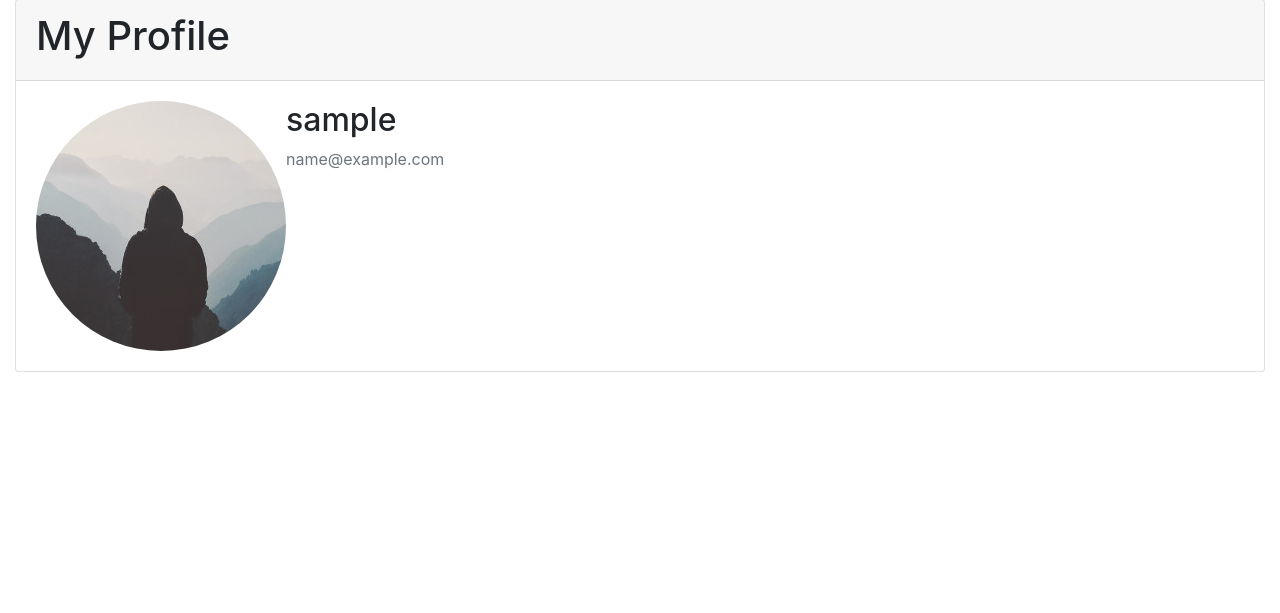
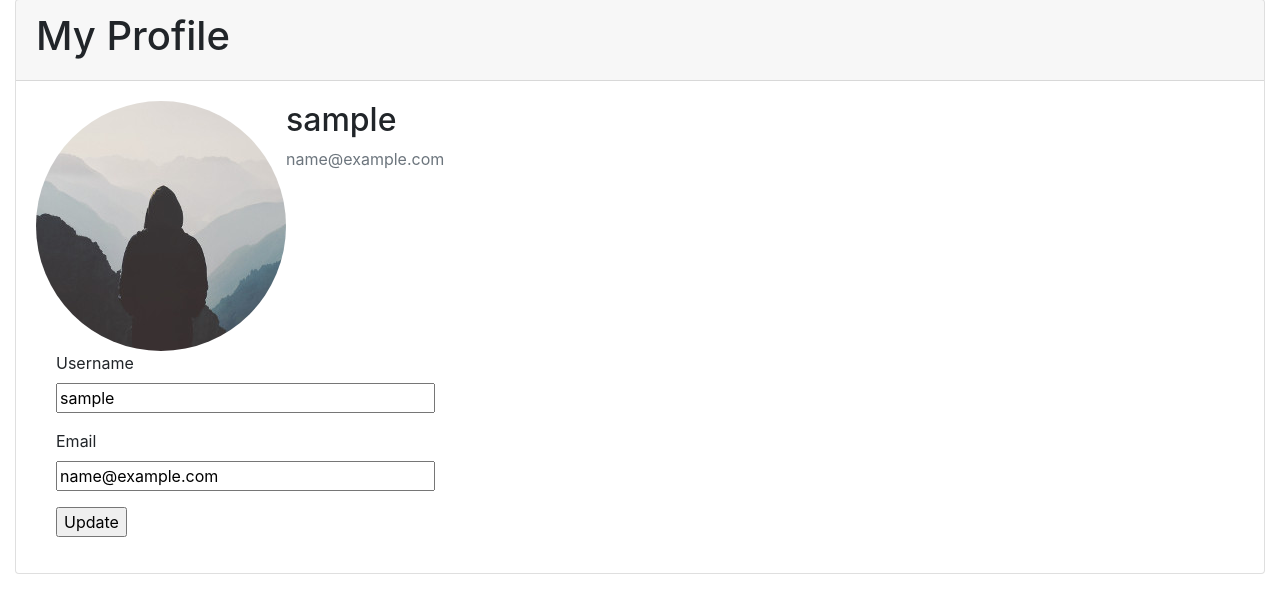
Before and after one commit to Flask-tuts/flaskblog, a Flask app: page /account in a window 1280 px wide. Shown: the part 57-670 px from the top of the page. Run offline with Flask 2, Linux system fonts and the light colour scheme; the visitor is signed in with stand-in values (Sample User, id 1); data comes from the database, SQL or seed files in the repository; both versions use the stored data as it was after the commit; some libraries are stand-ins or nearby versions.

Commit message:
Update Username and Email

```diff
--- a/src/forms.py
+++ b/src/forms.py
@@ -1,7 +1,9 @@
 from flask_wtf import FlaskForm
+from flask_login import current_user
 from wtforms import StringField, PasswordField, BooleanField, SubmitField
 from wtforms.validators import DataRequired, Email, EqualTo, ValidationError
 from src.models import User
+
 
 
 class RegistrationForm(FlaskForm):
@@ -27,3 +29,21 @@ class LoginForm(FlaskForm):
     password = PasswordField('Password', validators=[DataRequired()])
     remember_me = BooleanField('Remember Me')
     submit = SubmitField('Sign In')
+
+
+class UpdateProfileForm(FlaskForm):
+    username = StringField('Username', validators=[DataRequired()])
+    email = StringField('Email', validators=[DataRequired(), Email()])
+    submit = SubmitField('Update')
+
+    def validate_username(self, username):
+        if not current_user.username == username.data:
+            user = User.query.filter_by(username=username.data).first()
+            if user:
+                raise ValidationError('That Username is already taken!')
+
+    def validate_email(self, email):
+        if not current_user.email == email.data:
+            user = User.query.filter_by(email=email.data).first()
+            if user:
+                raise ValidationError('This email is already registered!')
--- a/src/routes.py
+++ b/src/routes.py
@@ -1,6 +1,6 @@
 from src import app, db, bcrypt
 from flask import render_template, redirect, url_for, flash, request
-from src.forms import RegistrationForm, LoginForm
+from src.forms import RegistrationForm, LoginForm,  UpdateProfileForm
 from src.models import User, Post
 from flask_login import login_user, current_user, logout_user, login_required
 
@@ -52,8 +52,18 @@ def logout():
     return redirect(url_for('index'))
 
 
-@app.route('/account')
+@app.route('/account', methods=['GET', 'POST'])
 @login_required
 def account():
+    form = UpdateProfileForm()
+    if form.validate_on_submit():
+        current_user.username = form.username.data
+        current_user.email = form.email.data
+        db.session.commit()
+        flash('Account Updated Successfully', 'success')
+        return redirect(url_for('account'))
+    elif request.method == 'GET':
+        form.username.data = current_user.username
+        form.email.data = current_user.email
     image_file = url_for('static', filename='profile_pics/' + current_user.image_file)
-    return render_template('account.html', title='Account', image_file=image_file)
+    return render_template('account.html', title='Account', image_file=image_file, form=form)
--- a/src/templates/account.html
+++ b/src/templates/account.html
@@ -12,6 +12,25 @@ My Profile
                 <p class="text-secondary">{{ current_user.email }}</p>
             </div>
         </div>
+<form class="form-check" action="" method="post">
+    {{ form.hidden_tag() }}
+    <p>{{ form.username.label }}<br>
+        {{ form.username(size=32) }}<br>
+        {% for error in form.username.errors %}
+        <span style="color : red;">[{{ error }}]</span>
+        {% endfor %}
+    </p>
+    <p>
+        {{ form.email.label }}<br>
+        {{ form.email(size=32) }}<br>
+        {% for error in form.email.errors %}
+        <span style="color : red;">[{{ error }}]</span>
+        {% endfor %}
+    </p>
+    <p>
+        {{ form.submit() }}
+    </p>
+</form>
     </div>
 
 {% endblock %}
```
Also changed, not shown: app.db.
